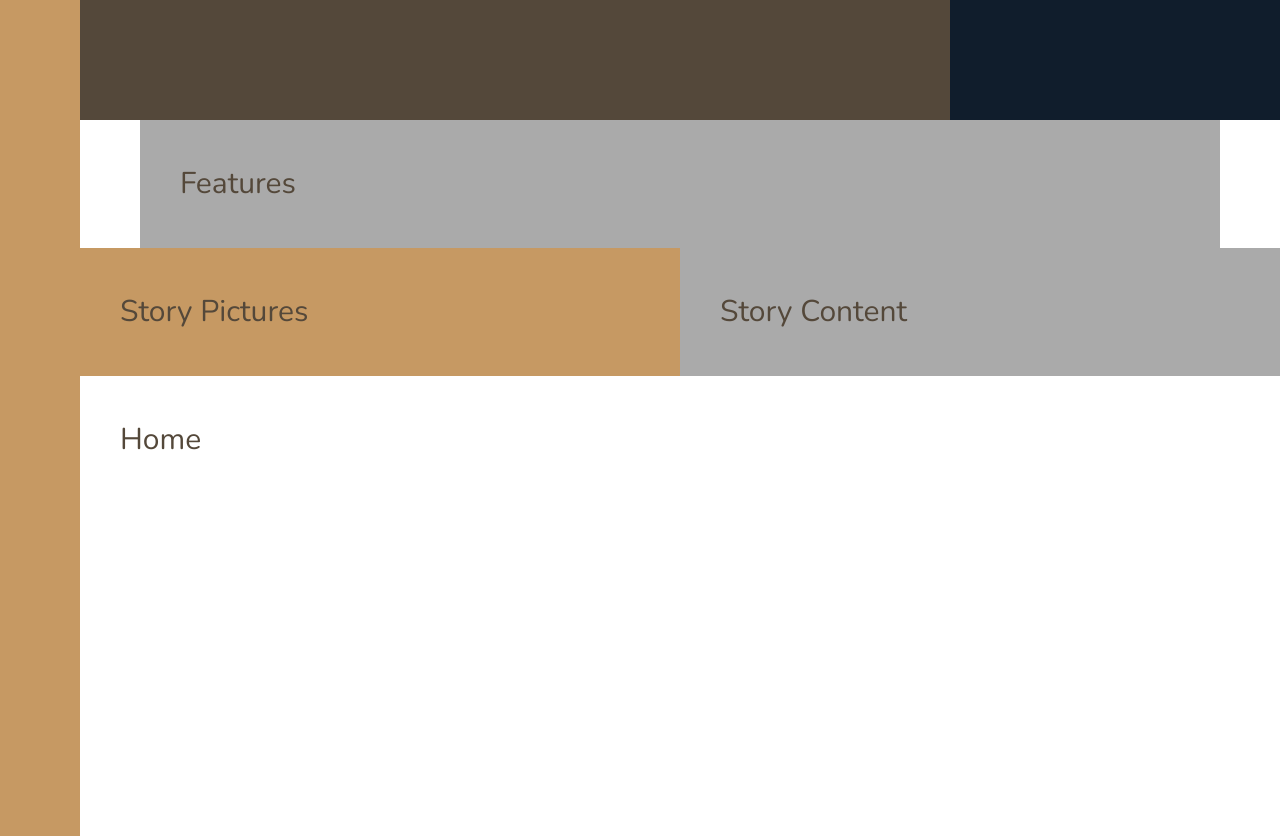
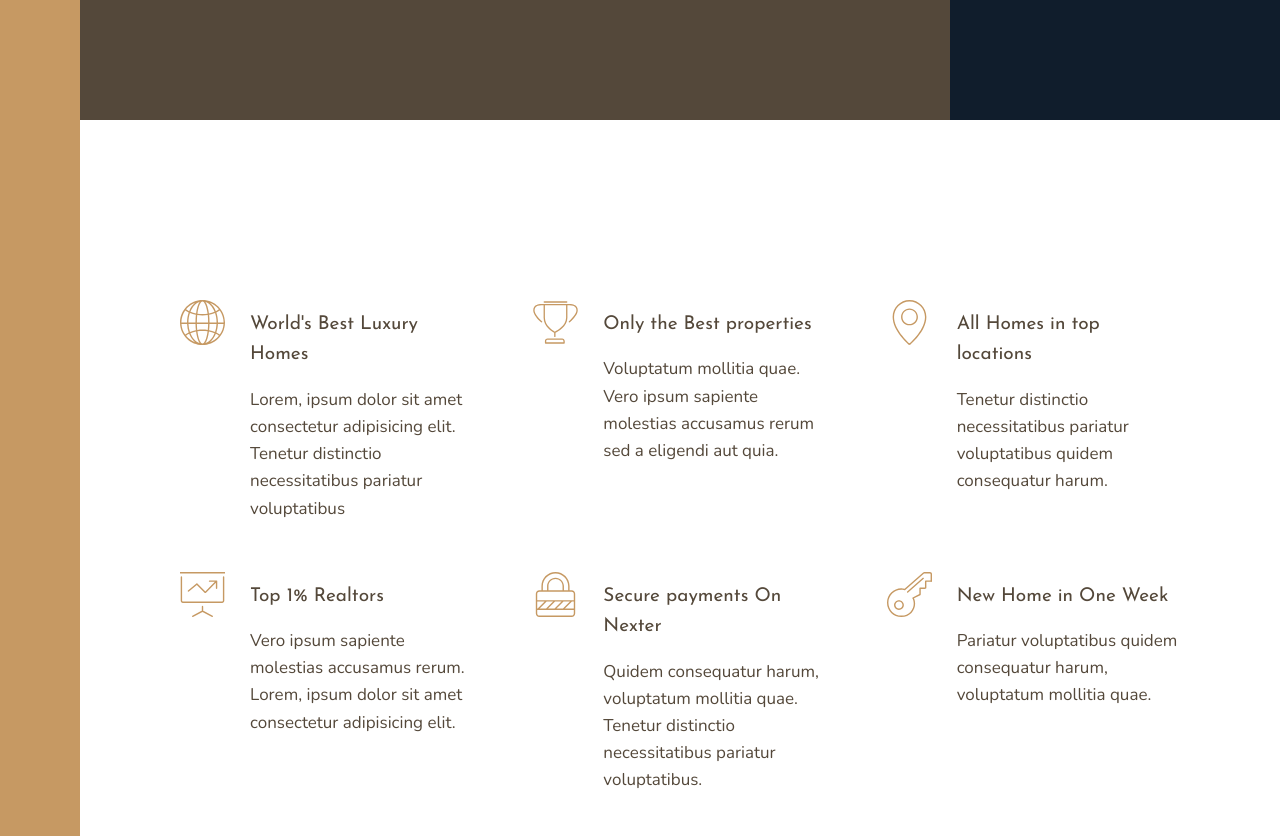
Before and after one commit to ashxdiep/realestate, a website: page index.html in a window 1280 px wide. Shown: the part 520-1356 px from the top of the page. Drawn offline with nearby package versions, Linux system fonts and the light colour scheme.

Commit message:
features

```diff
--- a/index.html
+++ b/index.html
@@ -25,7 +25,71 @@
         </div>
 
         <section class="features">
-          Features
+          <div class="feature">
+            <svg class="feature__icon">
+              <use xlink:href="img/sprite.svg#icon-global"></use>
+            </svg>
+
+            <h4 class="heading-4 heading-4--dark"> World's Best Luxury Homes</h4>
+            <p class="feature__text">
+              Lorem, ipsum dolor sit amet consectetur adipisicing elit. Tenetur distinctio necessitatibus pariatur voluptatibus
+            </p>
+          </div>
+
+          <div class="feature">
+            <svg class="feature__icon">
+              <use xlink:href="img/sprite.svg#icon-trophy"></use>
+            </svg>
+
+            <h4 class="heading-4 heading-4--dark">Only the Best properties </h4>
+            <p class="feature__text">
+              Voluptatum mollitia quae. Vero ipsum sapiente molestias accusamus rerum sed a eligendi aut quia.
+            </p>
+          </div>
+
+          <div class="feature">
+            <svg class="feature__icon">
+              <use xlink:href="img/sprite.svg#icon-map-pin"></use>
+            </svg>
+
+            <h4 class="heading-4 heading-4--dark"> All Homes in top locations</h4>
+            <p class="feature__text">
+              Tenetur distinctio necessitatibus pariatur voluptatibus quidem consequatur harum.
+            </p>
+          </div>
+
+          <div class="feature">
+            <svg class="feature__icon">
+              <use xlink:href="img/sprite.svg#icon-presentation"></use>
+            </svg>
+
+            <h4 class="heading-4 heading-4--dark">Top 1% Realtors</h4>
+            <p class="feature__text">
+              Vero ipsum sapiente molestias accusamus rerum. Lorem, ipsum dolor sit amet consectetur adipisicing elit.
+            </p>
+          </div>
+
+          <div class="feature">
+            <svg class="feature__icon">
+              <use xlink:href="img/sprite.svg#icon-lock"></use>
+            </svg>
+
+            <h4 class="heading-4 heading-4--dark">Secure payments On Nexter</h4>
+            <p class="feature__text">
+              Quidem consequatur harum, voluptatum mollitia quae. Tenetur distinctio necessitatibus pariatur voluptatibus.
+            </p>
+          </div>
+
+          <div class="feature">
+            <svg class="feature__icon">
+              <use xlink:href="img/sprite.svg#icon-key"></use>
+            </svg>
+
+            <h4 class="heading-4 heading-4--dark">New Home in One Week</h4>
+            <p class="feature__text">
+              Pariatur voluptatibus quidem consequatur harum, voluptatum mollitia quae.
+            </p>
+          </div>
         </section>
 
         <div class="story__pictures">
--- a/sass/_features.scss
+++ b/sass/_features.scss
@@ -1,4 +1,34 @@
 .features{
-  background-color: $color-grey-light-2;
   grid-column: center-start/ center-end;
+
+  margin: 15rem 0;
+
+  display: grid;
+  // creating as many grids that will fit this will do some of media queries
+  grid-template-columns: repeat(auto-fit, minmax(25rem, 1fr));
+  grid-template-rows: auto auto;
+  grid-gap: 6rem;
+  //this is adjusting it vertically
+  align-items: start;
 }
+
+.feature{
+
+  display: grid;
+
+  grid-row-gap: 1.5rem;
+  grid-column-gap: 2.5rem;
+  grid-template-columns: min-content 1fr;
+
+  &__icon{
+    fill: $color-primary;
+    width: 4.5rem;
+    height: 4.5rem;
+    grid-row: 1 / span 2;
+    transform: translateY(-1rem);
+  }
+
+  &__text{
+    font-size: 1.7rem;
+  }
+}
--- a/sass/_typography.scss
+++ b/sass/_typography.scss
@@ -0,0 +1,29 @@
+%heading{
+  font-family: $font-display;
+  font-weight: 400;
+}
+
+.heading-1{
+  @extend %heading;
+}
+
+.heading-2{
+  @extend %heading;
+}
+
+.heading-3{
+  @extend %heading;
+}
+
+.heading-4{
+  @extend %heading;
+  font-size: 1.9rem;
+
+  &--light {
+    color: $color-grey-light-1;
+  }
+
+  &--dark{
+    color: $color-grey-dark-1;
+  }
+}
```
Also changed, not shown: css/style.css.
